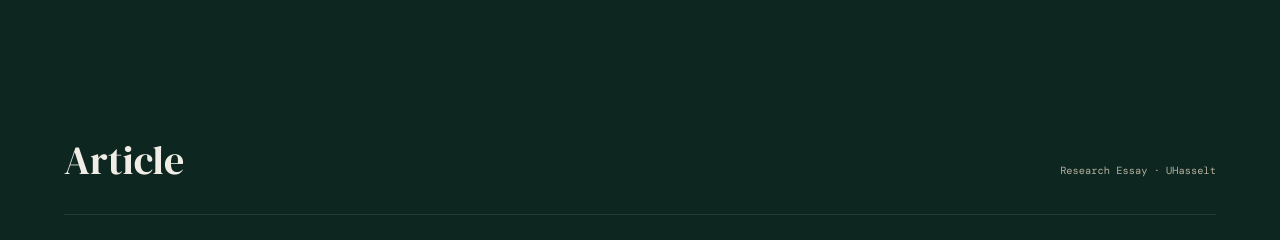
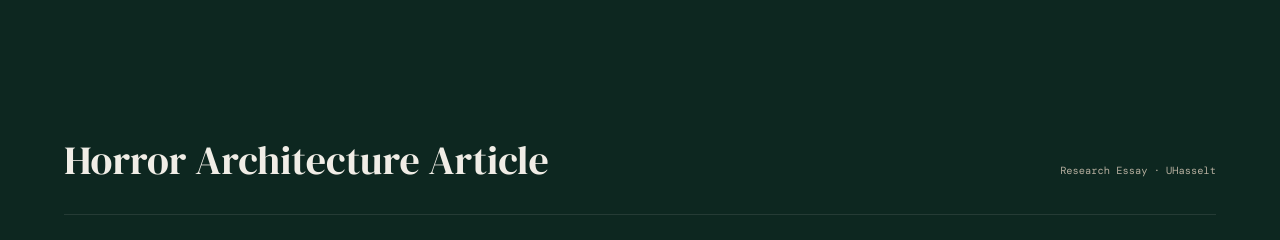
Before and after one commit to rumylera/vrumiantceva.github.io, a React (Vite) app in the folder Portfolio website/: page / in a window 1280 px wide. Shown: the part 1340-1580 px from the top of the page. Built offline with nearby package versions, Linux system fonts and the light colour scheme; the HTML template or start-up script is replaced by a standard one; a web font is replaced by a local one.

Commit message:
Article web banner

```diff
--- a/Portfolio website/src/App.tsx
+++ b/Portfolio website/src/App.tsx
@@ -417,10 +417,10 @@ export default function App() {
         ))}
       </section>
 
-      {/* ── ARTICLE ─────────────────────── */}
+      {/* ── HORROR ARCHITECTURE ARTICLE ─────────────────────── */}
       <section id="article" style={{ padding: "6rem clamp(2rem, 6vw, 4rem)" }}>
         <div style={{ display: "flex", alignItems: "baseline", justifyContent: "space-between", borderBottom: `1px solid ${BORDER}`, paddingBottom: "1.5rem", marginBottom: "0" }}>
-          <h2 style={{ fontFamily: SERIF, fontSize: "clamp(1.75rem, 4vw, 2.5rem)", fontWeight: 400 }}>Article</h2>
+          <h2 style={{ fontFamily: SERIF, fontSize: "clamp(1.75rem, 4vw, 2.5rem)", fontWeight: 400 }}>Horror Architecture Article</h2>
           <span style={{ fontFamily: MONO, fontSize: "0.65rem", color: DIM }}>Research Essay · UHasselt</span>
         </div>
 
@@ -491,7 +491,7 @@ export default function App() {
             <div
               className="md:hidden"
               style={{
-                display: "flex", flexDirection: "column", alignItems: "center", justifyContent: "center",
+                display: window.innerWidth > 768 ? "none" : "flex", flexDirection: "column", alignItems: "center", justifyContent: "center",
                 gap: "1.5rem", padding: "4rem 2rem", backgroundColor: SURFACE, border: `1px solid ${BORDER}`,
                 textAlign: "center",
               }}
```
